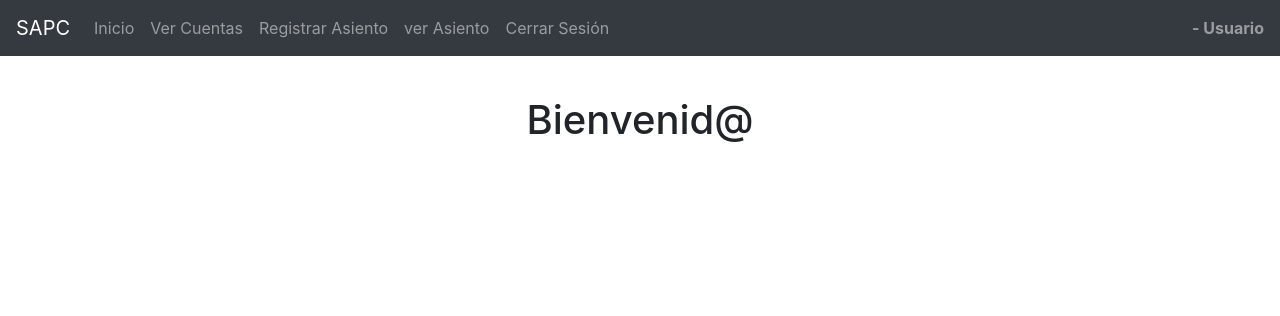
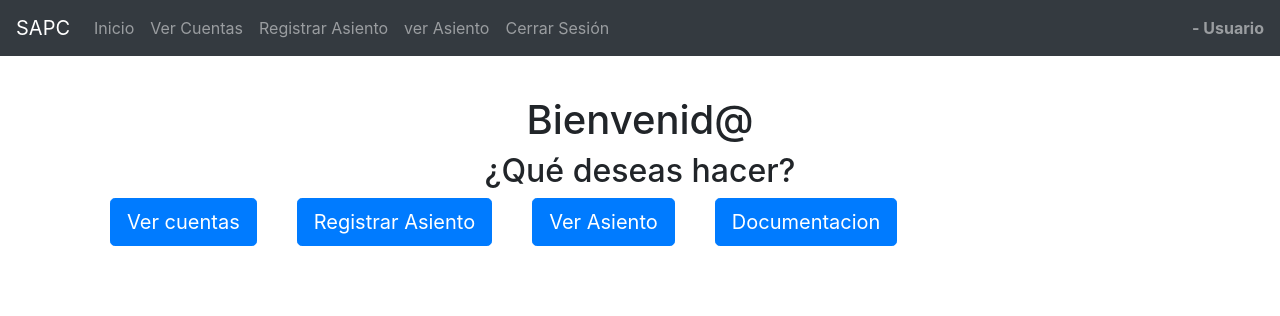
Before and after one commit to ggasp-ar/SAPC-SAII, a Flask app: template app/templates/index.html in a window 1280 px wide. Shown: the top 316 px of the page. Run offline with Flask 2, Linux system fonts and the light colour scheme; the template is opened without the code that fills it, so the values that code supplies are empty; some libraries are stand-ins or nearby versions.

Commit message:
primera modificacion del inicio. voy a comenzar a redactar la documentacion de cada funcion que se va a utilizar en el proyecto.

```diff
--- a/app/templates/index.html
+++ b/app/templates/index.html
@@ -11,5 +11,21 @@
     <div class="col-sm-12 col-md-12 col-lg-12 col-xl-12">
         <div style="text-align: center;">
         <h1>Bienvenid@</h1>
+        <h2>¿Qué deseas hacer?</h2>
+
+        <div class="row">
+            <ul class="nav-item">
+                <a href="/cuentas" class="btn btn-primary btn-lg btn-block">Ver cuentas</a>
+            </ul>
+            <ul class="nav-item">
+                <a href="/registrarasiento" class="btn btn-primary btn-lg btn-block">Registrar Asiento</a>
+            </ul>
+            <ul class="nav-item">
+                <a href="/verasiento" class="btn btn-primary btn-lg btn-block">Ver Asiento</a>
+            </ul>
+            <ul class="nav-item">
+                <a href="/verasiento" class="btn btn-primary btn-lg btn-block">Documentacion</a>
+            </ul>
+        </div>
     </div>
 {% endblock %}
```
